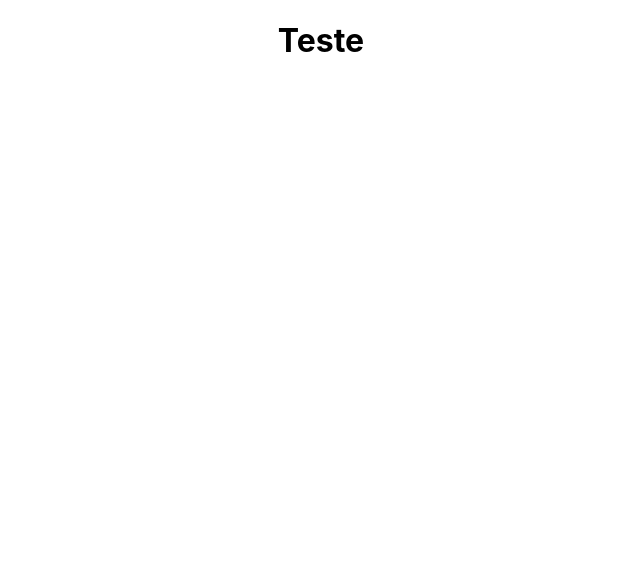
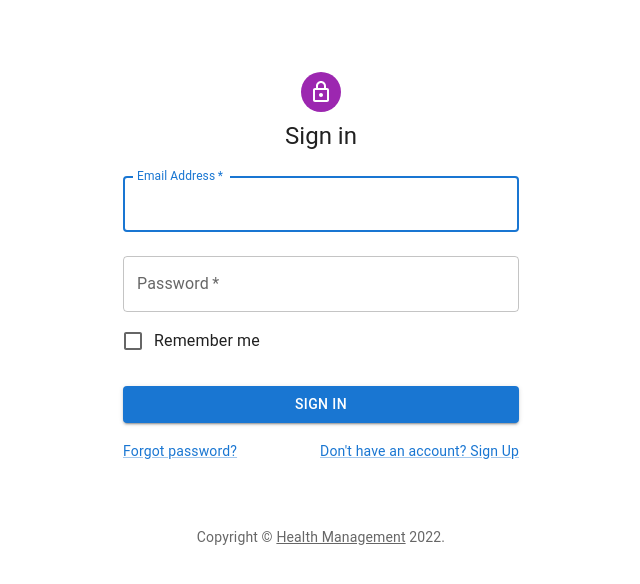
Before and after one commit to theander/health-management-frontend, a React (Create React App) app: page / in a window 1280 px wide. Shown: the top 584 px of the page, without its empty margins (319-959 px from the left). Built offline with nearby package versions, Linux system fonts and the light colour scheme.

Commit message:
Added login page layout

```diff
--- a/package.json
+++ b/package.json
@@ -5,7 +5,8 @@
   "dependencies": {
     "@emotion/react": "^11.10.4",
     "@emotion/styled": "^11.10.4",
-    "@mui/material": "^5.10.3",
+    "@mui/icons-material": "^5.10.3",
+    "@mui/material": "^5.10.4",
     "@reduxjs/toolkit": "^1.8.5",
     "@testing-library/jest-dom": "^5.16.4",
     "@testing-library/react": "^13.2.0",
@@ -18,7 +19,9 @@
     "@types/styled-components": "^5.1.26",
     "@types/styled-system": "^5.1.15",
     "axios": "^0.27.2",
+    "bootstrap": "^5.2.1",
     "react": "^18.1.0",
+    "react-bootstrap": "^2.5.0",
     "react-dom": "^18.1.0",
     "react-redux": "^8.0.2",
     "react-router-dom": "^6.3.0",
--- a/public/index.html
+++ b/public/index.html
@@ -24,7 +24,9 @@
       work correctly both with client-side routing and a non-root public URL.
       Learn how to configure a non-root public URL by running `npm run build`.
     -->
-    <title>React App</title>
+    <title>Health Management</title>
+
+
   </head>
   <body>
     <noscript>You need to enable JavaScript to run this app.</noscript>
@@ -39,5 +41,7 @@
       To begin the development, run `npm start` or `yarn start`.
       To create a production bundle, use `npm run build` or `yarn build`.
     -->
+
+
   </body>
 </html>
--- a/src/components/login/Login.tsx
+++ b/src/components/login/Login.tsx
@@ -1,11 +1,115 @@
-import React from "react";
+import React, {useState} from "react";
+import {
+    Avatar,
+    Box, Button, Checkbox,
+    Container,
+    createTheme,
+    CssBaseline, FormControlLabel, Grid,
+    Link,
+    TextField,
+    ThemeProvider,
+    Typography
+} from "@mui/material";
+import LockOutlinedIcon from '@mui/icons-material/LockOutlined';
 
-const Login: React.FC = () => {
-    return <div>
-        <h1>Login</h1>
-        <p>Name</p>
-        <p>Password</p>
-    </div>
+interface ILoginErrorMessage {
+    name: string;
+    message: string;
 }
 
-export default Login;
+
+function Copyright(props: any) {
+    return (
+        <Typography variant="body2" color="text.secondary" align="center" {...props}>
+            {'Copyright © '}
+            <Link color="inherit" href="https://mui.com/">
+                Health Management
+            </Link>{' '}
+            {new Date().getFullYear()}
+            {'.'}
+        </Typography>
+    );
+}
+
+const theme = createTheme();
+
+export const Login: React.FC = () => {
+    const handleSubmit = (event: React.FormEvent<HTMLFormElement>) => {
+        event.preventDefault();
+        const data = new FormData(event.currentTarget);
+        console.log({
+            email: data.get('email'),
+            password: data.get('password'),
+        });
+    };
+
+    return (
+        <ThemeProvider theme={theme}>
+            <Container component="main" maxWidth="xs">
+                <CssBaseline/>
+                <Box
+                    sx={{
+                        marginTop: 8,
+                        display: 'flex',
+                        flexDirection: 'column',
+                        alignItems: 'center',
+                    }}
+                >
+                    <Avatar sx={{m: 1, bgcolor: 'secondary.main'}}>
+                        <LockOutlinedIcon/>
+                    </Avatar>
+                    <Typography component="h1" variant="h5">
+                        Sign in
+                    </Typography>
+                    <Box component="form" onSubmit={handleSubmit} noValidate sx={{mt: 1}}>
+                        <TextField
+                            margin="normal"
+                            required
+                            fullWidth
+                            id="email"
+                            label="Email Address"
+                            name="email"
+                            autoComplete="email"
+                            autoFocus
+                        />
+                        <TextField
+                            margin="normal"
+                            required
+                            fullWidth
+                            name="password"
+                            label="Password"
+                            type="password"
+                            id="password"
+                            autoComplete="current-password"
+                        />
+                        <FormControlLabel
+                            control={<Checkbox value="remember" color="primary"/>}
+                            label="Remember me"
+                        />
+                        <Button
+                            type="submit"
+                            fullWidth
+                            variant="contained"
+                            sx={{mt: 3, mb: 2}}
+                        >
+                            Sign In
+                        </Button>
+                        <Grid container>
+                            <Grid item xs>
+                                <Link href="#" variant="body2">
+                                    Forgot password?
+                                </Link>
+                            </Grid>
+                            <Grid item>
+                                <Link href="#" variant="body2">
+                                    {"Don't have an account? Sign Up"}
+                                </Link>
+                            </Grid>
+                        </Grid>
+                    </Box>
+                </Box>
+                <Copyright sx={{mt: 8, mb: 4}}/>
+            </Container>
+        </ThemeProvider>
+    );
+}
--- a/src/components/user/User.tsx
+++ b/src/components/user/User.tsx
@@ -1,8 +1,14 @@
-import React from "react";
+import React, {useState} from "react";
+
+
+
 
 export const User: React.FC = () => {
+
+
+
     return (
-        <div>
+        <div className="app">
             <h1>User</h1>
         </div>
     );
--- a/src/index.tsx
+++ b/src/index.tsx
@@ -1,11 +1,11 @@
 import React from 'react';
 import ReactDOM from 'react-dom/client';
 import './index.css';
-import App from './App';
 import {BrowserRouter, Route, Routes} from 'react-router-dom';
 import {User} from "./components/user/User";
 import {Labs} from "./components/labs/Labs";
 import {Medical} from "./components/medical/Medical";
+import {Login} from "./components/login/Login";
 
 const root = ReactDOM.createRoot(
     document.getElementById('root') as HTMLElement
@@ -13,7 +13,7 @@
 root.render(
     <BrowserRouter>
         <Routes>
-            <Route path="/" element={<App/>}/>
+            <Route path="/" element={<Login />}/>
             <Route path="user" element={<User/>}/>
             <Route path="labs" element={<Labs/>}/>
             <Route path="medical" element={<Medical/>}/>
```
Also changed, not shown: 1 other file (tests, documents, lock files or other folders).
